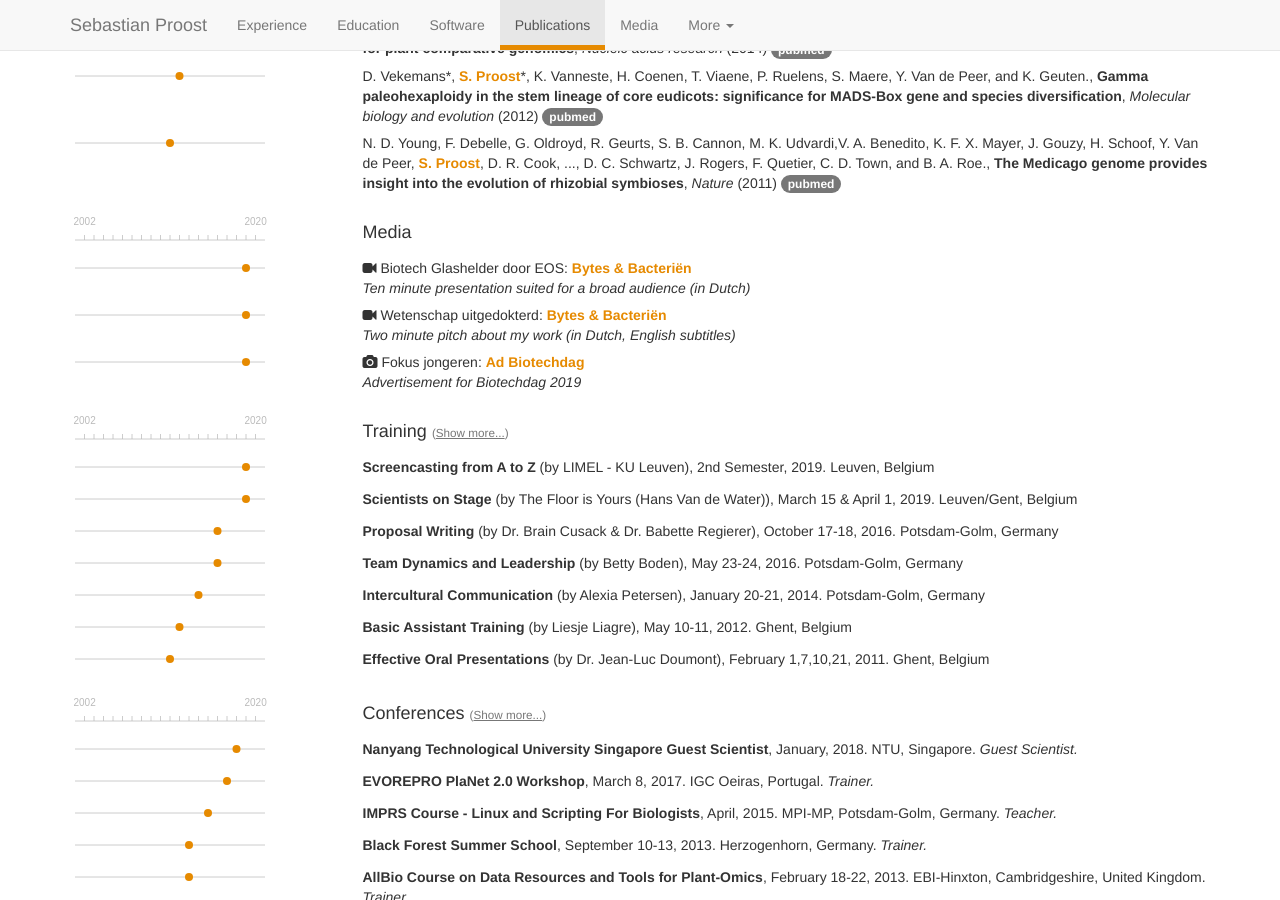
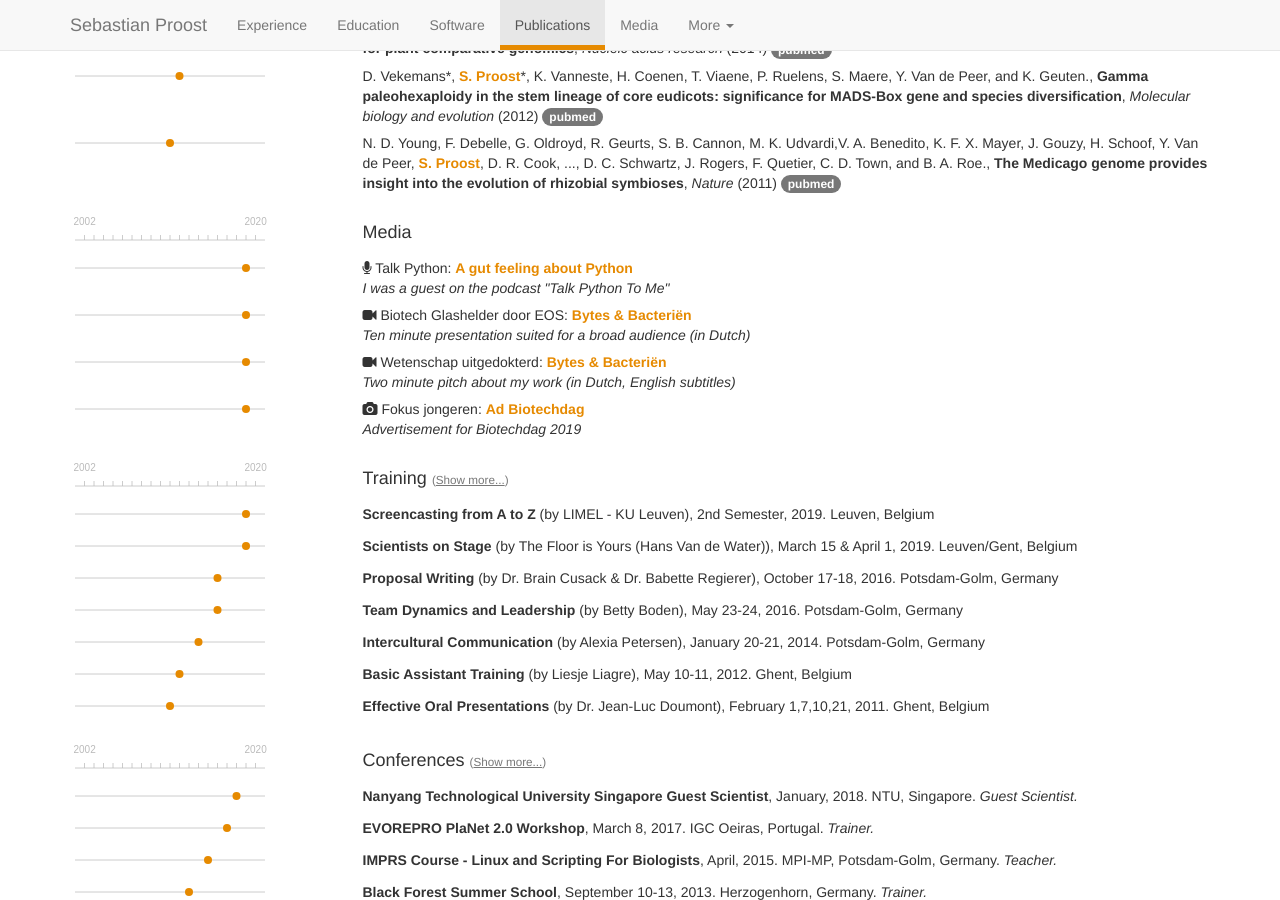
Before and after one commit to sepro/resume-pre2020, a Jekyll site: the page built from index.html, in a window 1280 px wide and 900 px high, scrolled down 1928 px. Built offline with Jekyll 4.4.1, drawn with Linux system fonts in a browser that asks for light colours; Markdown is read by kramdown in place of the engine named in the settings.

Commit message:
added Talk Python Podcast

```diff
--- a/_data/media.yaml
+++ b/_data/media.yaml
@@ -1,3 +1,11 @@
+- medium: "Talk Python"
+  title: "A gut feeling about Python"
+  year: 2019
+  icon: fa-microphone
+  description: "I was a guest on the podcast \"Talk Python To Me\""
+  type: embedded
+  data: <iframe width="100%" height="166" scrolling="no" frameborder="no" src="https://w.soundcloud.com/player/?url=https%3A//api.soundcloud.com/tracks/708708646&color=ff5500&auto_play=false&hide_related=false&show_comments=true&show_user=true&show_reposts=false"></iframe>
+
 - medium: "Biotech Glashelder door EOS"
   title: "Bytes & Bacteriën"
   year: 2019
```
